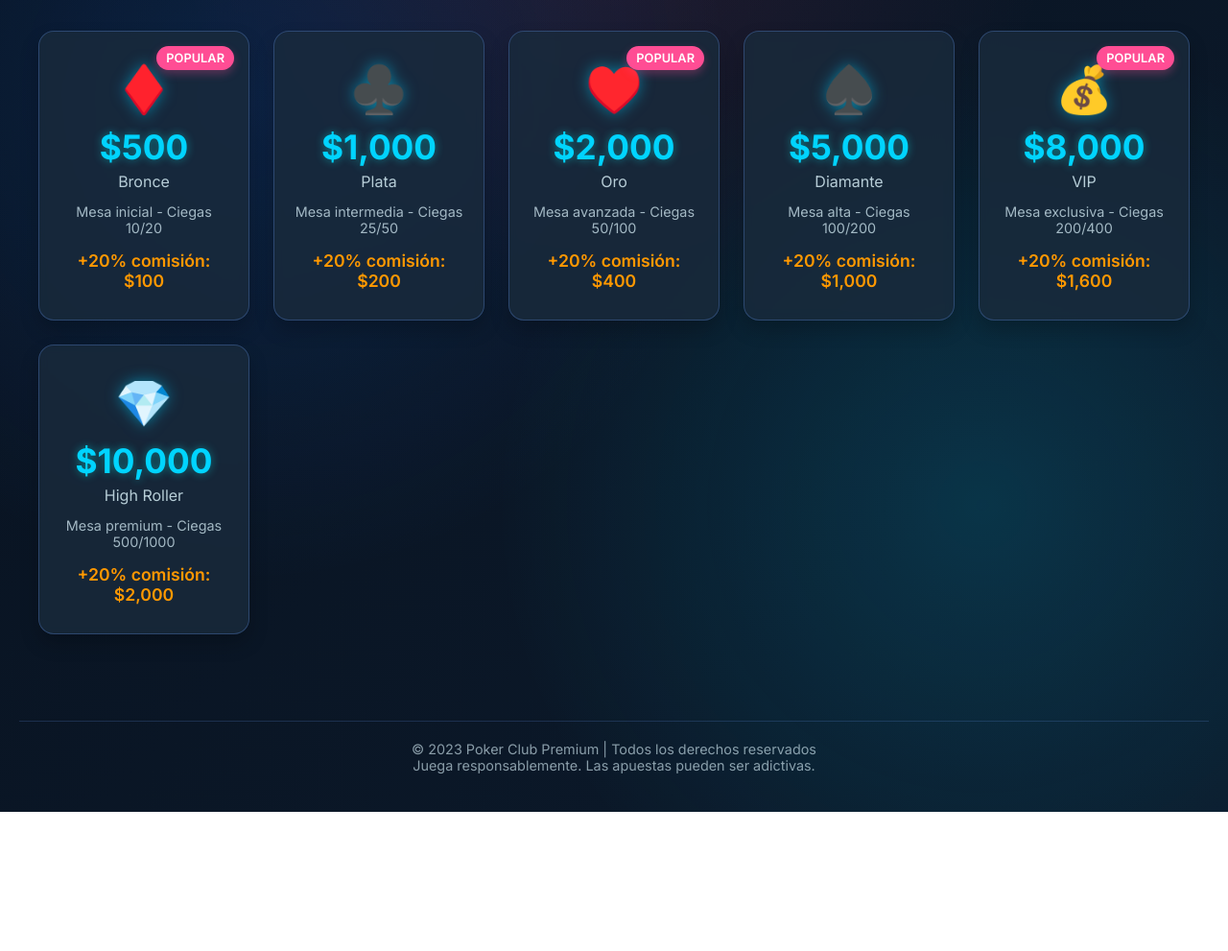
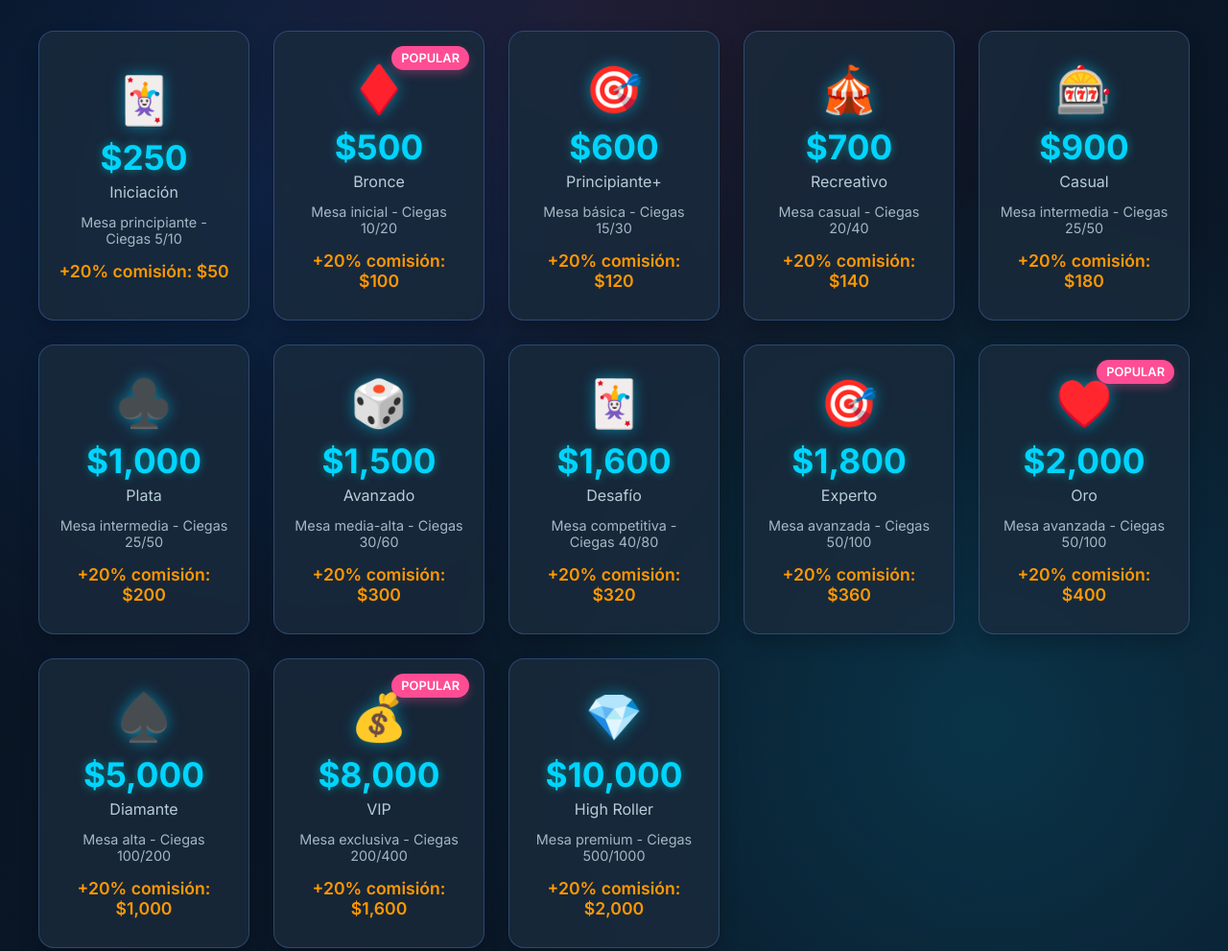
Before and after one commit to Comandante57/selectapuestapoker.github.io, a plain HTML site: page index.html in a window 1280 px wide. Shown: the part 220-1211 px from the top of the page at 96% size. Before the commit the page ends 1066 px from the top, so only its background shows below. Drawn offline with Linux system fonts and the light colour scheme.

Commit message:
Add files via upload

```diff
--- a/index.html
+++ b/index.html
@@ -3,7 +3,7 @@
 <head>
     <meta charset="UTF-8">
     <meta name="viewport" content="width=device-width, initial-scale=1.0">
-    <title>Poker Club Premium | Sistema de Entradas</title>
+    <title>Poker Club | Sistema de Entradas</title>
     <link href="https://fonts.googleapis.com/css2?family=Inter:wght@300;400;500;600;700&display=swap" rel="stylesheet">
     <link rel="stylesheet" href="https://cdnjs.cloudflare.com/ajax/libs/font-awesome/6.4.0/css/all.min.css">
     <style>
@@ -476,14 +476,21 @@
     <div id="messageBox" class="message-box"></div>
 
     <div class="footer">
-        <p>© 2023 Poker Club Premium | Todos los derechos reservados</p>
+        <p>© 2025 Poker Club | Todos los derechos reservados</p>
         <p>Juega responsablemente. Las apuestas pueden ser adictivas.</p>
     </div>
 
     <script>
         const nivelesBuyIn = [
+            { monto: 250, icono: "🃏", nombre: "Iniciación", descripcion: "Mesa principiante - Ciegas 5/10" },
             { monto: 500, icono: "♦️", nombre: "Bronce", descripcion: "Mesa inicial - Ciegas 10/20", popular: true },
+            { monto: 600, icono: "🎯", nombre: "Principiante+", descripcion: "Mesa básica - Ciegas 15/30" },
+            { monto: 700, icono: "🎪", nombre: "Recreativo", descripcion: "Mesa casual - Ciegas 20/40" },
+            { monto: 900, icono: "🎰", nombre: "Casual", descripcion: "Mesa intermedia - Ciegas 25/50" },
             { monto: 1000, icono: "♣️", nombre: "Plata", descripcion: "Mesa intermedia - Ciegas 25/50" },
+            { monto: 1500, icono: "🎲", nombre: "Avanzado", descripcion: "Mesa media-alta - Ciegas 30/60" },
+            { monto: 1600, icono: "🃏", nombre: "Desafío", descripcion: "Mesa competitiva - Ciegas 40/80" },
+            { monto: 1800, icono: "🎯", nombre: "Experto", descripcion: "Mesa avanzada - Ciegas 50/100" },
             { monto: 2000, icono: "♥️", nombre: "Oro", descripcion: "Mesa avanzada - Ciegas 50/100", popular: true },
             { monto: 5000, icono: "♠️", nombre: "Diamante", descripcion: "Mesa alta - Ciegas 100/200" },
             { monto: 8000, icono: "💰", nombre: "VIP", descripcion: "Mesa exclusiva - Ciegas 200/400", popular: true },
```
